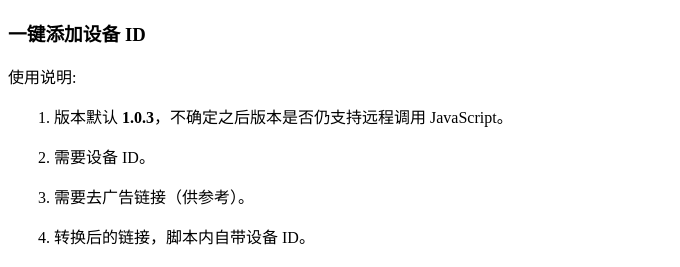
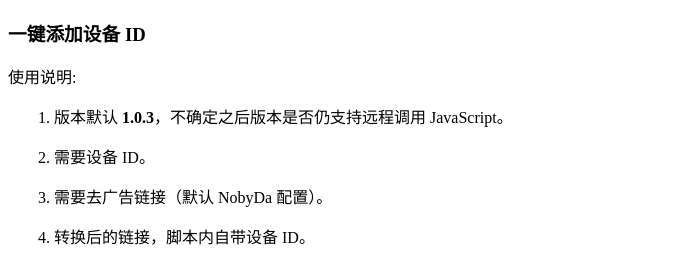
Before and after one commit to alpha87/converter, a plain HTML site: page index.html in a window 1280 px wide. Shown: the top 267 px of the page, without its empty margins (0-680 px from the left). Drawn offline with nearby package versions, Linux system fonts and the light colour scheme.

Commit message:
Update index.html

```diff
--- a/index.html
+++ b/index.html
@@ -24,7 +24,7 @@
         使用说明:
         <p>1. 版本默认 <b>1.0.3</b>，不确定之后版本是否仍支持远程调用 JavaScript。</p>
         <p>2. 需要设备 ID。</p>
-        <p>3. 需要去广告链接（供参考）。</p>
+        <p>3. 需要去广告链接（默认 NobyDa 配置）。</p>
         <p>4. 转换后的链接，脚本内自带设备 ID。</p>
         <p>5. 本页面只是提供接口，方便用户使用。底层转换参考：
             <a href="https://github.com/ImSingee/ConfigConverter" target="_blank">
```
